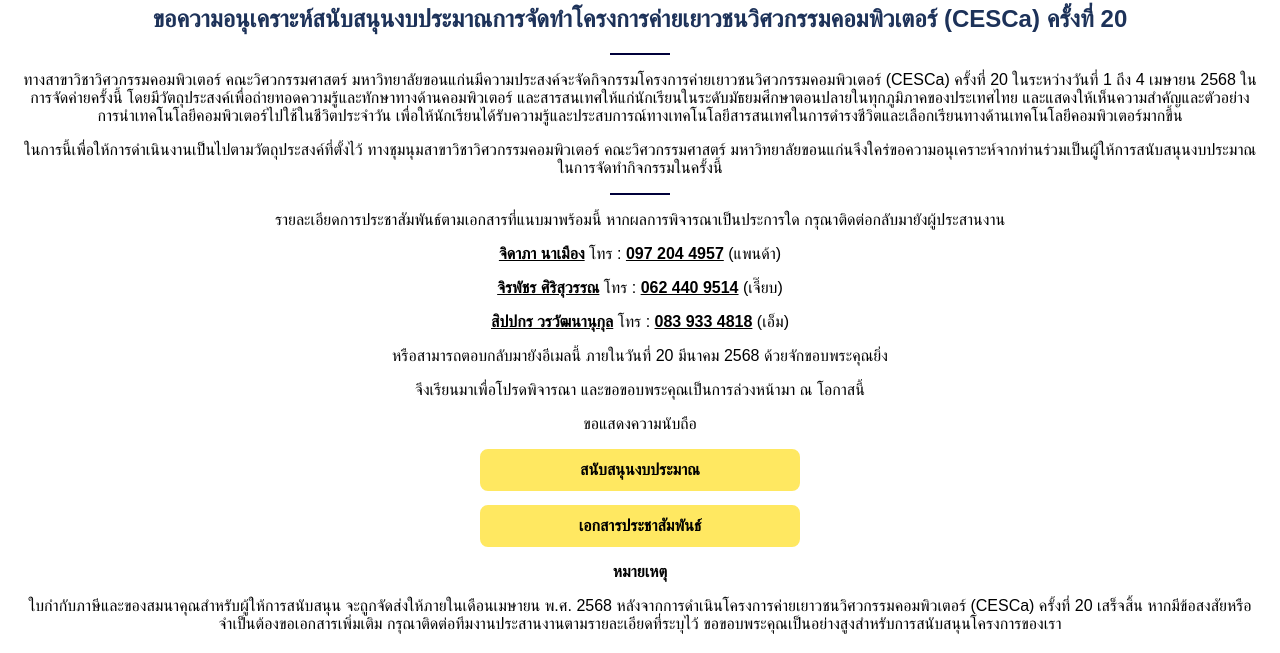
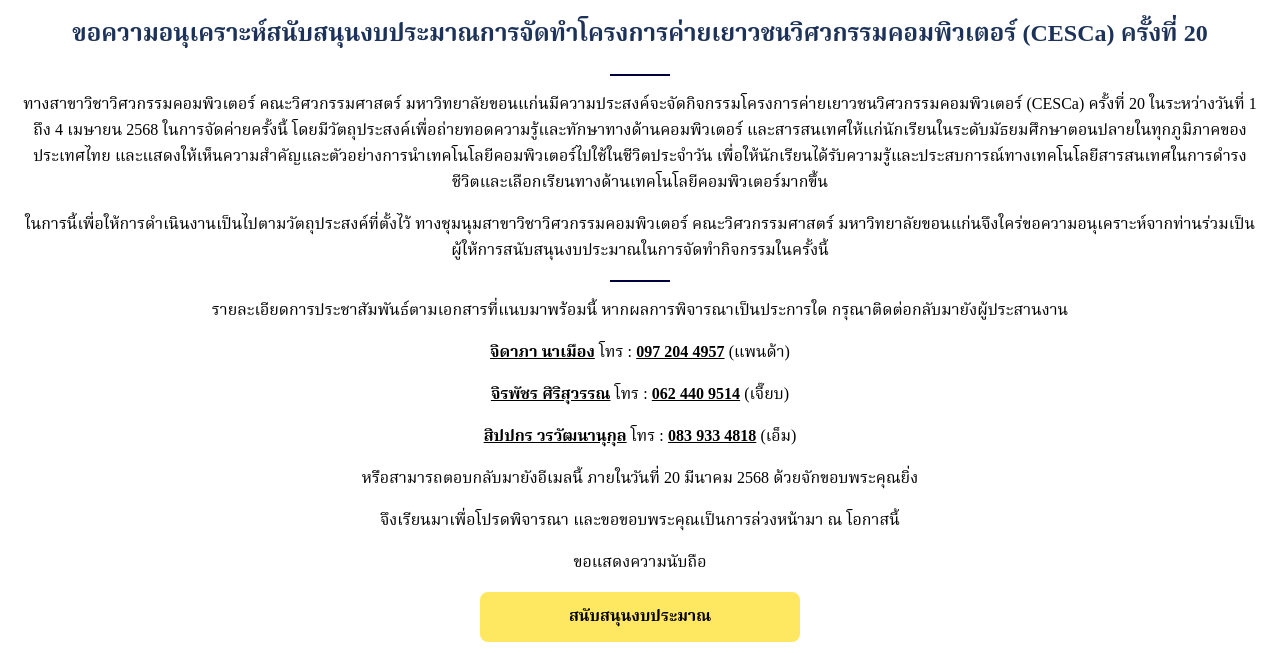
Before and after one commit to sippam/sippam.github.io, a plain HTML site: page index.html in a window 1280 px wide. Shown: the part 396-1049 px from the top of the page. Drawn offline with Linux system fonts and the light colour scheme.

Commit message:
fix font

```diff
--- a/index.html
+++ b/index.html
@@ -5,6 +5,7 @@
     <meta http-equiv="Content-Type" content="text/html; charset=utf-8" />
     <meta http-equiv="X-UA-Compatible" content="IE=edge" />
     <meta name="viewport" content="width=device-width, initial-scale=1.0" />
+    <link href='https://fonts.googleapis.com/css?family=Noto Serif Thai' rel='stylesheet'>
     <title>CESCa20 Email</title>
   </head>
 
@@ -13,8 +14,7 @@
       margin: 0;
       padding: 0;
       width: 100%;
-      font-family: sans-serif;
-      font-family: 'Kanit', sans-serif;
+      font-family: 'Noto Serif Thai';
     "
   >
     <div class="container" style="align-self: center">
```
